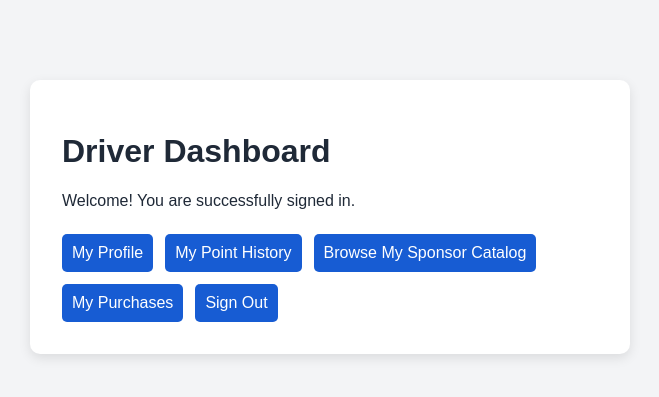
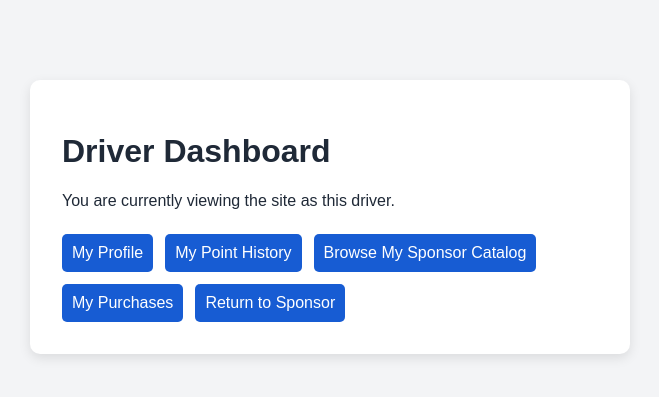
Before and after one commit to ShaunWhittTea/4910-Project, a Flask app: template templates/driver_dashboard.html in a window 1280 px wide. Shown: the top 397 px of the page, without its empty margins (310-969 px from the left). Run offline with Flask 3, Linux system fonts and the light colour scheme; the template is opened without the code that fills it, so the values that code supplies are empty; the visitor is signed in with stand-in values (Sample User, id 1).

Commit message:
Added driver deactivation and sponsor View as Driver functionality with return to sponsor

```diff
--- a/app.py
+++ b/app.py
@@ -1839,6 +1839,125 @@ def sponsor_edit_driver(driver_user_id):
         driver=driver,
         message=message
     )
+
+# 25161 - Sponsor Remove Driver From Organization
+@app.post("/sponsor/drivers/<int:driver_user_id>/remove")
+@sponsor_required
+def sponsor_remove_driver(driver_user_id):
+    sponsor_org_id = session["sponsor_org_id"]
+
+    # Make sure this driver belongs to the logged-in sponsor organization.
+    driver = db.session.execute(
+        text(
+            """
+            SELECT u.user_id
+            FROM app_user u
+            JOIN driver_profile d
+              ON d.user_id = u.user_id
+            WHERE u.user_id = :driver_user_id
+              AND d.sponsor_org_id = :sponsor_org_id
+              AND u.role = 'DRIVER'
+              AND u.status = 'ACTIVE'
+            """
+        ),
+        {
+            "driver_user_id": driver_user_id,
+            "sponsor_org_id": sponsor_org_id,
+        },
+    ).mappings().first()
+
+    if driver is None:
+        return "Driver not found.", 404
+
+    try:
+        # Keep the driver's records, but prevent further participation.
+        db.session.execute(
+            text(
+                """
+                UPDATE app_user
+                SET status = 'INACTIVE'
+                WHERE user_id = :driver_user_id
+                  AND role = 'DRIVER'
+                """
+            ),
+            {
+                "driver_user_id": driver_user_id
+            },
+        )
+
+        db.session.commit()
+
+    except Exception:
+        db.session.rollback()
+        app.logger.exception("Sponsor driver removal failed")
+        return "Unable to remove driver. Please try again.", 500
+
+    return redirect(url_for("sponsor_drivers"))
+
+# 25150 - Sponsor Assume Driver Identity
+@app.post("/sponsor/drivers/<int:driver_user_id>/impersonate")
+@sponsor_required
+def sponsor_impersonate_driver(driver_user_id):
+    sponsor_org_id = session["sponsor_org_id"]
+
+    # Make sure the driver belongs to this sponsor and is active.
+    driver = db.session.execute(
+        text(
+            """
+            SELECT u.user_id
+            FROM app_user u
+            JOIN driver_profile d
+              ON d.user_id = u.user_id
+            WHERE u.user_id = :driver_user_id
+              AND d.sponsor_org_id = :sponsor_org_id
+              AND u.role = 'DRIVER'
+              AND u.status = 'ACTIVE'
+            """
+        ),
+        {
+            "driver_user_id": driver_user_id,
+            "sponsor_org_id": sponsor_org_id,
+        },
+    ).mappings().first()
+
+    if driver is None:
+        return "Driver not found.", 404
+
+    # Save the sponsor's identity so we can switch back later.
+    session["original_sponsor_user_id"] = session["user_id"]
+    session["original_sponsor_org_id"] = session["sponsor_org_id"]
+    session["impersonating_driver"] = True
+
+    # Temporarily make the session act like the selected driver.
+    session["user_id"] = driver_user_id
+    session["role"] = "DRIVER"
+
+    return redirect(url_for("driver_dashboard"))
+
+# 25150 - Stop Driver Impersonation and Return to Sponsor
+@app.post("/sponsor/stop-impersonating")
+def sponsor_stop_impersonating():
+    if not session.get("impersonating_driver"):
+        return redirect(url_for("login"))
+
+    sponsor_user_id = session.get("original_sponsor_user_id")
+    sponsor_org_id = session.get("original_sponsor_org_id")
+
+    if not sponsor_user_id or not sponsor_org_id:
+        session.clear()
+        return redirect(url_for("login"))
+
+    # Restore the original sponsor session.
+    session["user_id"] = sponsor_user_id
+    session["sponsor_org_id"] = sponsor_org_id
+    session["role"] = "SPONSOR"
+
+    # Remove the temporary impersonation information.
+    session.pop("original_sponsor_user_id", None)
+    session.pop("original_sponsor_org_id", None)
+    session.pop("impersonating_driver", None)
+
+    return redirect(url_for("sponsor_dashboard"))
 
 # 25171 - Sponsor Management and Points - Point Management
 @app.route("/sponsor/points", methods=["GET", "POST"])
--- a/templates/driver_dashboard.html
+++ b/templates/driver_dashboard.html
@@ -11,24 +11,39 @@
 <body>
 <main class="container">
     <h1>Driver Dashboard</h1>
-    <p>Welcome! You are successfully signed in.</p>
+
+    {% if session.get('impersonating_driver') %}
+        <p>You are currently viewing the site as this driver.</p>
+    {% else %}
+        <p>Welcome! You are successfully signed in.</p>
+    {% endif %}
 
     <div class="actions">
         <a class="button-link" href="{{ url_for('driver_profile') }}">
             My Profile
         </a>
+
         <a class="button-link" href="{{ url_for('driver_point_history') }}">
             My Point History
         </a>
+
         <a class="button-link" href="{{ url_for('driver_catalog') }}">
             Browse My Sponsor Catalog
         </a>
+
         <a class="button-link" href="{{ url_for('driver_orders') }}">
             My Purchases
         </a>
-        <form class="inline-form" method="POST" action="{{ url_for('driver_logout') }}">
-            <button type="submit">Sign Out</button>
-        </form>
+
+        {% if session.get('impersonating_driver') %}
+            <form class="inline-form" method="POST" action="{{ url_for('sponsor_stop_impersonating') }}">
+                <button type="submit">Return to Sponsor</button>
+            </form>
+        {% else %}
+            <form class="inline-form" method="POST" action="{{ url_for('driver_logout') }}">
+                <button type="submit">Sign Out</button>
+            </form>
+        {% endif %}
     </div>
 </main>
 </body>
```
Also changed, not shown: templates/sponsor_drivers.html (+17 -0 lines).
